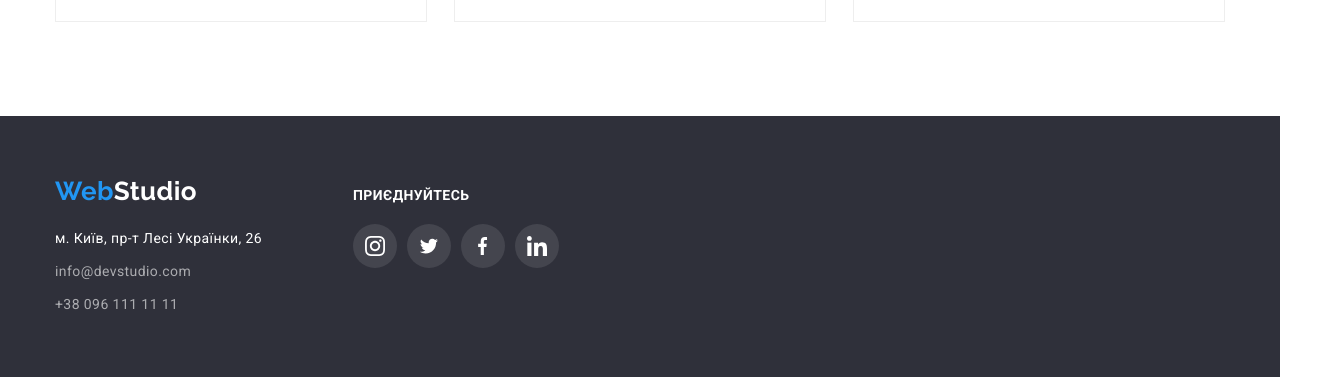
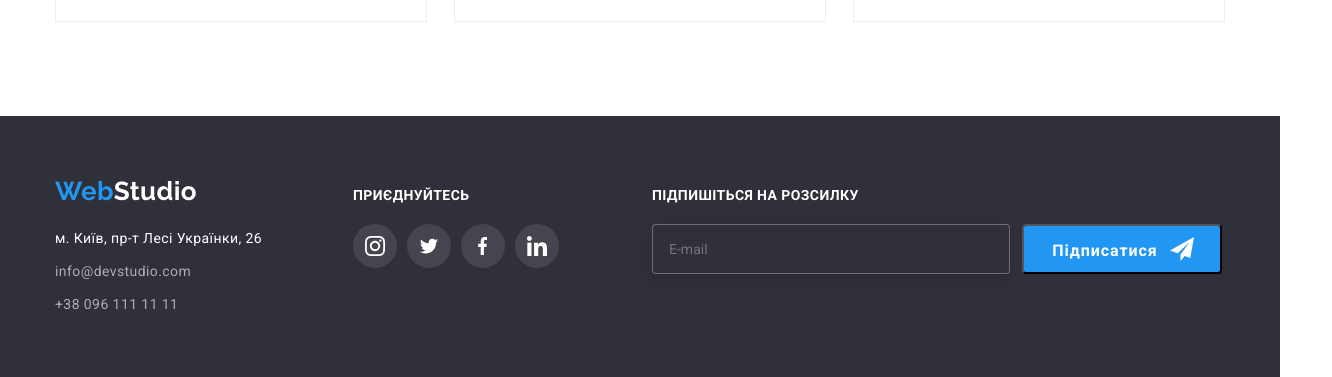
Before and after one commit to boben195/goit-markup-hw-06, a plain HTML site: page portfolio.html in a window 1280 px wide. Shown: the part 1542-1919 px from the top of the page, 1332 px wide, since content can reach past the window. Drawn offline with nearby package versions, Linux system fonts and the light colour scheme.

Commit message:
add footer

```diff
--- a/CSS/styles.css
+++ b/CSS/styles.css
@@ -587,6 +587,7 @@ ol {
 }
 .div-h {
   display: block;
+  margin-right: 93px;
 }
 
 .link-footer-svg {
@@ -611,7 +612,80 @@ ol {
 .focus-footer-svg {
   fill: currentColor;
 }
-/* МОДАЛКА */
+/*==============ФОРМА ФУТЕРА============*/
+
+.foot-form-title {
+  font-style: normal;
+  font-weight: 700;
+  line-height: 1.3;
+  text-transform: uppercase;
+  color: var(--therd-text-color);
+  margin-bottom: 20px;
+}
+
+.foot-form-email {
+  display: inline-block;
+  width: 358px;
+  height: 50px;
+  padding: 15px 16px;
+  border: 1px solid rgba(255, 255, 255, 0.3);
+  filter: drop-shadow(0px 4px 4px rgba(0, 0, 0, 0.15));
+  border-radius: 4px;
+  background-color: #2f303a;
+  color: var(--therd-text-color);
+  margin-right: 12px;
+}
+
+.foot-form-btn {
+  margin: 0 auto;
+  position: relative;
+  width: 200px;
+  height: 50px;
+  background-color: var(--accent-color);
+  border-radius: 4px;
+  font-style: normal;
+  font-weight: 700;
+  font-size: 16px;
+  line-height: 1.9;
+  color: var(--therd-text-color);
+  letter-spacing: 0.06em;
+  padding: 10px 62px 10px 28px;
+  cursor: pointer;
+transition: background-color var(--transition-dur-and-funk),
+  box-shadow var(--transition-dur-and-funk);
+}
+.foot-form-btn:hover,
+.foot-form-btn:focus {
+  background-color: #188ce8;
+    box-shadow: 0px 4px 4px rgba(0, 0, 0, 0.15);
+}
+
+.foot-form-main {
+  display: flex;
+  flex-direction: row;
+}
+
+.foot-form-title-div {
+  display: block;
+}
+
+.foot-form-btn-div {
+  display: flex;
+  align-items: end;
+  justify-content: end;
+}
+
+.foot-form-svg {
+  width: 24x;
+  height: 24px;
+  fill: var(--therd-text-color);
+  position: absolute;
+  top: 50%;
+  left: 8px;
+  transform: translateY(-50%);
+}
+
+/*=============== МОДАЛКА ================*/
 .backdrop {
   position: fixed;
   top: 0;
@@ -651,6 +725,11 @@ ol {
   background-color: var(--therd-text-color);
   border: 1px solid rgba(0, 0, 0, 0.1);
   cursor: pointer;
+}
+
+.modal-close-icon:hover,
+.modal-close-icon:focus {
+  fill: var(--accent-color);
 }
 /* ФОРМА МОДАЛКИ */
 
@@ -766,12 +845,11 @@ ol {
 .modal-form-checkbox:checked + .modal-form-icon .modal-form-icon-use {
   display: block;
 }
-.modal-form-checkbox:focus +.modal-form-icon{
+.modal-form-checkbox:focus + .modal-form-icon {
   box-shadow: 0 0 0 1px rgba(0, 0, 0, 1);
 }
 
 .modal-form-btn {
-
   padding: 10px 52px;
   color: var(--therd-text-color);
   background-color: var(--accent-color);
@@ -792,3 +870,8 @@ ol {
   transition: background-color var(--transition-dur-and-funk),
     box-shadow var(--transition-dur-and-funk);
 }
+.modal-form-btn:hover,
+.modal-form-btn:focus {
+  background-color: #188ce8;
+  box-shadow: 0px 4px 4px rgba(0, 0, 0, 0.15);
+}
--- a/portfolio.html
+++ b/portfolio.html
@@ -382,6 +382,27 @@
             </li>
           </ul>
         </div>
+        <form class="foot-form-main">
+          <div class="foot-form-title-div">
+            <p class="foot-form-title">Підпишіться на розсилку</p>
+            <label class="foot-form-label">
+              <input
+                type="email"
+                name="user_mail"
+                class="foot-form-email"
+                placeholder="E-mail"
+              />
+            </label>
+          </div>
+          <div class="foot-form-btn-div">
+            <button type="submit" class="foot-form-btn">
+              Підписатися
+              <svg class="foot-form-svg">
+                <use href="./images/icons.svg#icon-send"></use>
+              </svg>
+            </button>
+          </div>
+        </form>
       </div>
     </footer>
   </body>
```
Also changed, not shown: index.html (+22 -1 lines). Lines whose indentation alone changed are shown as unchanged.
